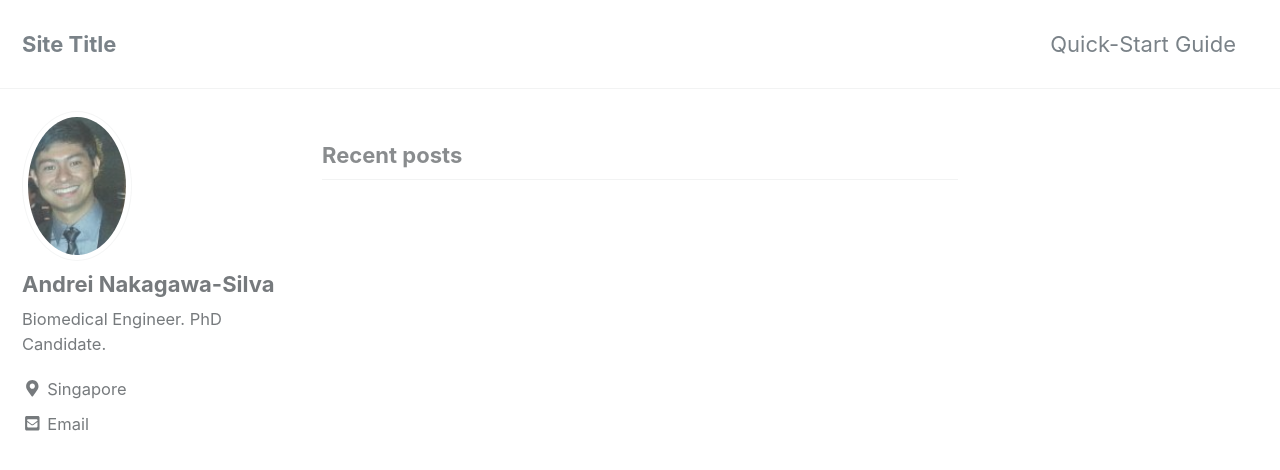
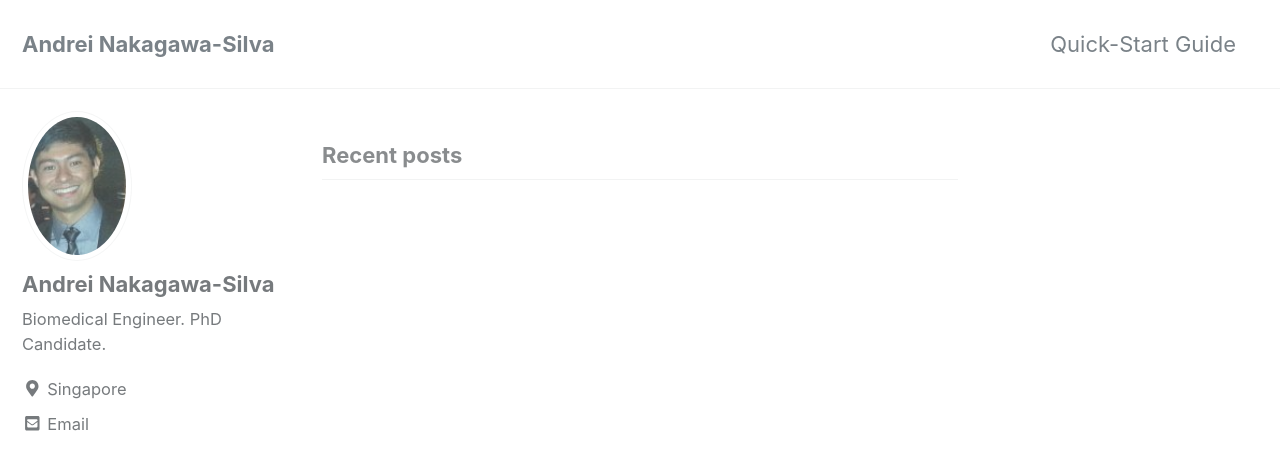
Before and after one commit to andreinakagawa/andreinakagawa.github.io, a Jekyll site: the page built from index.html, in a window 1280 px wide and 900 px high. Shown: the top 470 px of the window. Built offline with Jekyll 4.4.1, drawn with Linux system fonts in a browser that asks for light colours; nearby versions of some CDN libraries; the list of posts is cut into pages by our own code.

Commit message:
updating

```diff
--- a/_config.yml
+++ b/_config.yml
@@ -16,10 +16,10 @@ minimal_mistakes_skin    : "default" # "air", "aqua", "contrast", "dark", "dirt"
 
 # Site Settings
 locale                   : "en-US"
-title                    : "Site Title"
+title                    : "Andrei Nakagawa-Silva"
 title_separator          : "-"
 name                     : "Andrei Nakagawa-Silva"
-description              : "An amazing website."
+description              : "Personal page"
 url                      : # the base hostname & protocol for your site e.g. "https://mmistakes.github.io"
 baseurl                  : # the subpath of your site, e.g. "/blog"
 repository               : # GitHub username/repo-name e.g. "mmistakes/minimal-mistakes"
@@ -102,7 +102,7 @@ analytics:
 # Site Author
 author:
   name             : "Andrei Nakagawa-Silva"
-  avatar           : "/assets/images/andrei.jpeg" # path of avatar image, e.g. "/assets/images/bio-photo.jpg"
+  avatar           : "assets/images/andrei.jpeg" # path of avatar image, e.g. "/assets/images/bio-photo.jpg"
   bio              : "Biomedical Engineer. PhD Candidate."
   location         : "Singapore"
   email            : "nakagawa.andrei@gmail.com"
```
